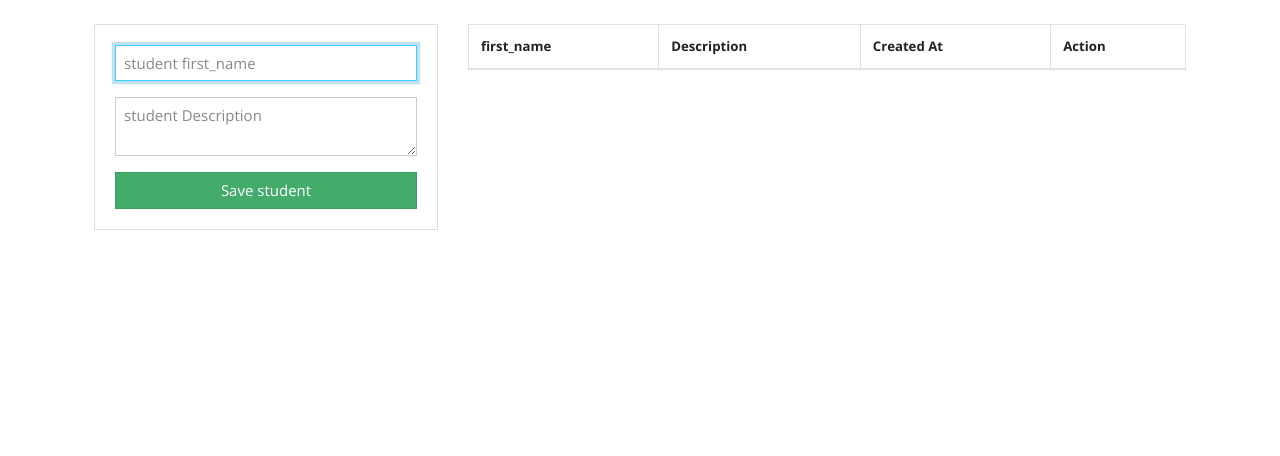
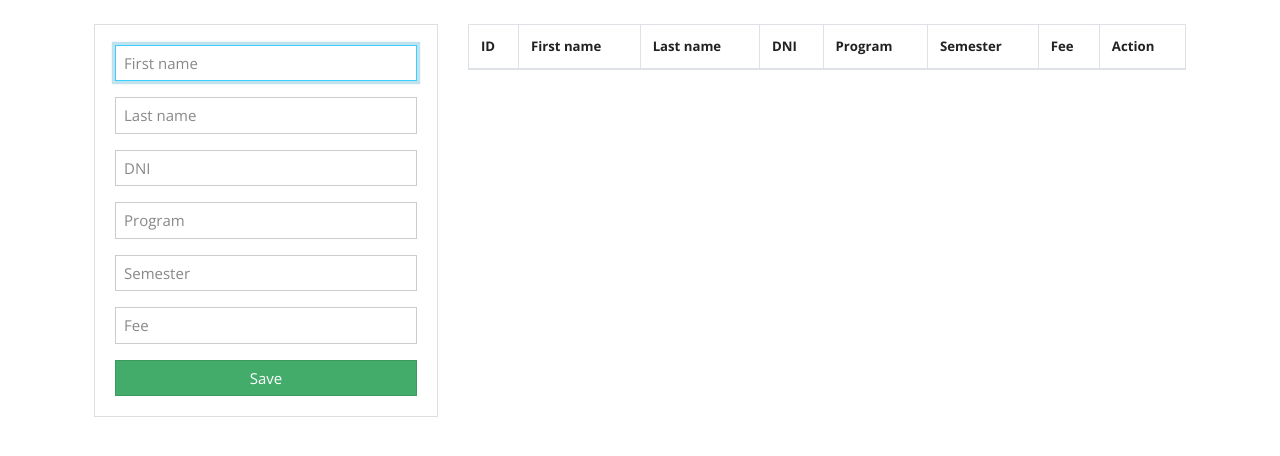
Before and after one commit to yuriquezada/php-mysql-crud, a PHP site: page / in a window 1280 px wide. Shown: the part 55-511 px from the top of the page. Run offline with PHP 8.4, Linux system fonts and the light colour scheme; data that the repository does not hold is empty; some libraries are stand-ins or nearby versions.

Commit message:
Crea archivo sql

```diff
--- a/delete.php
+++ b/delete.php
@@ -4,13 +4,13 @@ include("db.php");
 
 if(isset($_GET['id'])) {
   $id = $_GET['id'];
-  $query = "DELETE FROM task WHERE id = $id";
+  $query = "DELETE FROM student WHERE id = $id";
   $result = mysqli_query($conn, $query);
   if(!$result) {
-    die("Query Failed.");
+    die("Query Failed no se pede borrar.");
   }
 
-  $_SESSION['message'] = 'Task Removed Successfully';
+  $_SESSION['message'] = 'Student Removed Successfully';
   $_SESSION['message_type'] = 'danger';
   header('Location: index.php');
 }
--- a/index.php
+++ b/index.php
@@ -20,12 +20,24 @@
       <div class="card card-body">
         <form action="save.php" method="POST">
           <div class="form-group">
-            <input type="text" name="first_name" class="form-control" placeholder="student first_name" autofocus>
+            <input type="text" name="first_name" class="form-control" placeholder="First name" autofocus>
           </div>
           <div class="form-group">
-            <textarea name="description" rows="2" class="form-control" placeholder="student Description"></textarea>
+            <input type="text" name="last_name" class="form-control" placeholder="Last name" autofocus>
           </div>
-          <input type="submit" name="save" class="btn btn-success btn-block" value="Save student">
+          <div class="form-group">
+            <input type="text" name="dni" class="form-control" placeholder="DNI" autofocus>
+          </div>
+          <div class="form-group">
+            <input type="text" name="program" class="form-control" placeholder="Program" autofocus>
+          </div>
+          <div class="form-group">
+            <input type="number" name="semester" class="form-control" placeholder="Semester" autofocus>
+          </div>
+          <div class="form-group">
+            <input type="number" name="fee" class="form-control" placeholder="Fee" autofocus>
+          </div>
+          <input type="submit" name="save" class="btn btn-success btn-block" value="Save">
         </form>
       </div>
     </div>
@@ -33,9 +45,13 @@
       <table class="table table-bordered">
         <thead>
           <tr>
-            <th>first_name</th>
-            <th>Description</th>
-            <th>Created At</th>
+            <th>ID</th>
+            <th>First name</th>
+            <th>Last name</th>
+            <th>DNI</th>
+            <th>Program</th>
+            <th>Semester</th>
+            <th>Fee</th>
             <th>Action</th>
           </tr>
         </thead>
@@ -47,14 +63,18 @@
 
           while($row = mysqli_fetch_assoc($result_students)) { ?>
           <tr>
+            <td><?php echo $row['id']; ?></td>
             <td><?php echo $row['first_name']; ?></td>
-            <td><?php echo $row['description']; ?></td>
-            <td><?php echo $row['created_at']; ?></td>
+            <td><?php echo $row['last_name']; ?></td>
+            <td><?php echo $row['dni']; ?></td>
+            <td><?php echo $row['program']; ?></td>
+            <td><?php echo $row['semester']; ?></td>
+            <td><?php echo $row['fee']; ?></td>
             <td>
               <a href="edit.php?id=<?php echo $row['id']?>" class="btn btn-secondary">
                 <i class="fas fa-marker"></i>
               </a>
-              <a href="delete_student.php?id=<?php echo $row['id']?>" class="btn btn-danger">
+              <a href="delete.php?id=<?php echo $row['id']?>" class="btn btn-danger">
                 <i class="far fa-trash-alt"></i>
               </a>
             </td>
```
Also changed, not shown: database/script.sql (+61 -9 lines), edit.php (+40 -6 lines), save.php (+9 -4 lines).
